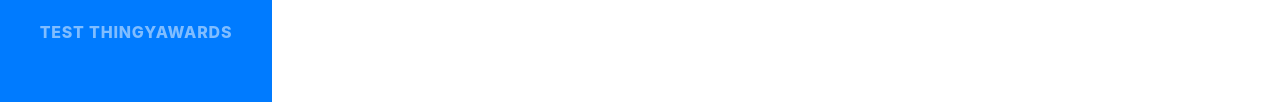
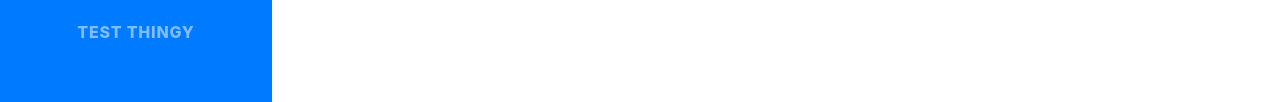
Before and after one commit to dafaronbi/Portfolio, a website with bundled scripts: page index.html in a window 1280 px wide. Shown: the part 580-682 px from the top of the page. Built offline with nearby package versions, Linux system fonts and the light colour scheme; a web font is replaced by a local one.

Commit message:
update test javascript

```diff
--- a/index.html
+++ b/index.html
@@ -56,7 +56,7 @@
           <a class="nav-link js-scroll-trigger" href="#awards">Awards</a>
         </li>
         <li class="nav-item">
-          <a class="nav-link js-scroll-trigger" href="#education">Test ThingyAwards</a>
+          <a class="nav-link js-scroll-trigger" href="#education">Test Thingy</a>
         </li>
       </ul>
     </div>
```
